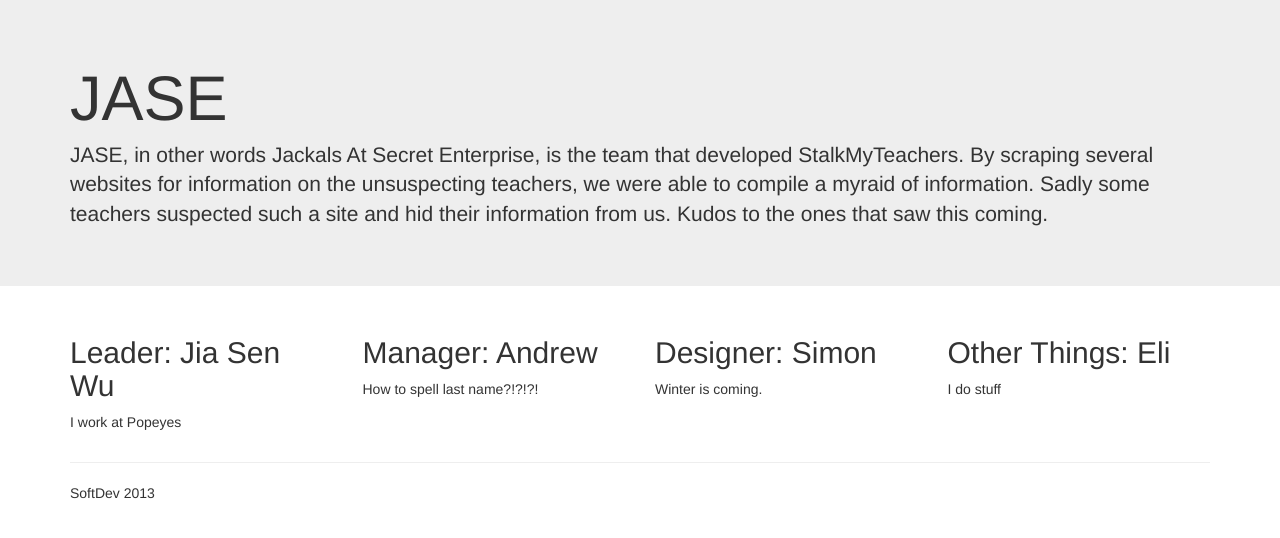
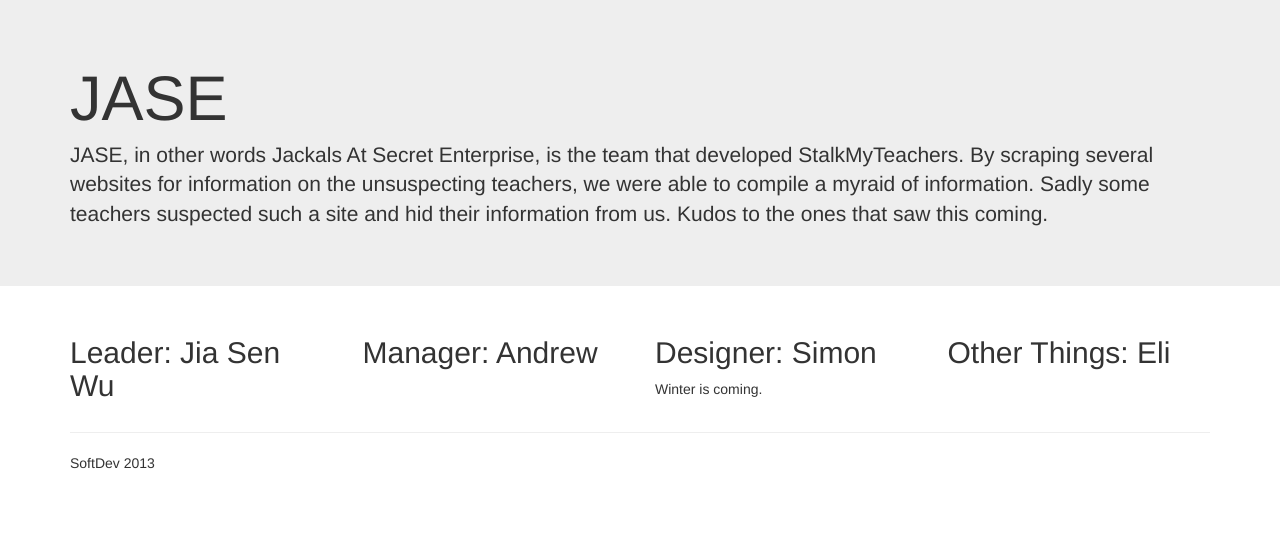
Before and after one commit to stuycs-softdev/proj2-pd6-08-JASE, a Flask app: template templates/about.html in a window 1280 px wide. Shown: the part 51-589 px from the top of the page. Run offline with Flask 2, Linux system fonts and the light colour scheme; the template is opened without the code that fills it, so the values that code supplies are empty; some libraries are stand-ins or nearby versions.

Commit message:
Update about.html

```diff
--- a/templates/about.html
+++ b/templates/about.html
@@ -55,11 +55,11 @@
       <div class="row">
         <div class="col-md-3">
           <h2>Leader: Jia Sen Wu</h2>
-          <p>I work at Popeyes </p>
+          <p></p>
         </div>
         <div class="col-md-3">
           <h2>Manager: Andrew</h2>
-          <p> How to spell last name?!?!?! </p>
+          <p> </p>
        </div>
         <div class="col-md-3">
           <h2>Designer: Simon</h2>
@@ -67,7 +67,7 @@
         </div>
 	<div class="col-md-3">
           <h2>Other Things: Eli</h2>
-          <p> I do stuff </p>
+          <p> </p>
         </div>
       </div>
 
```
